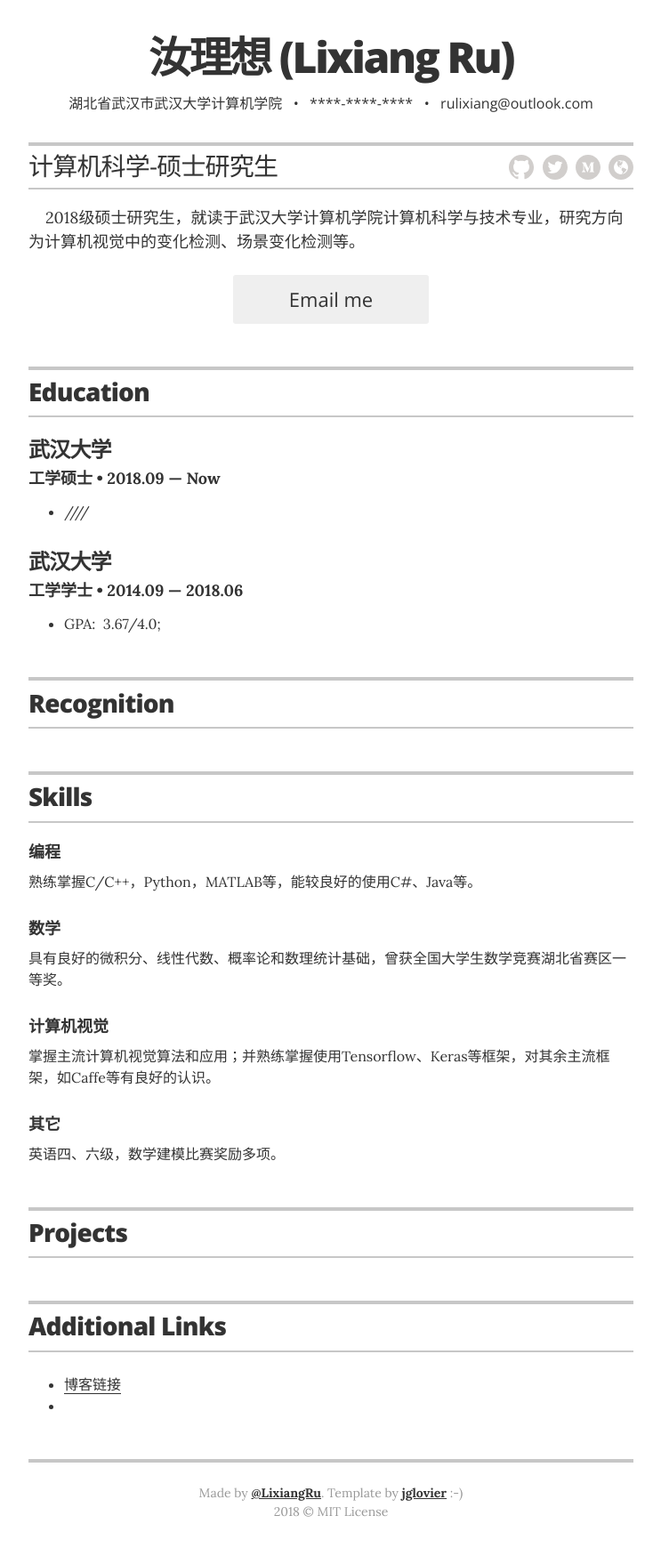
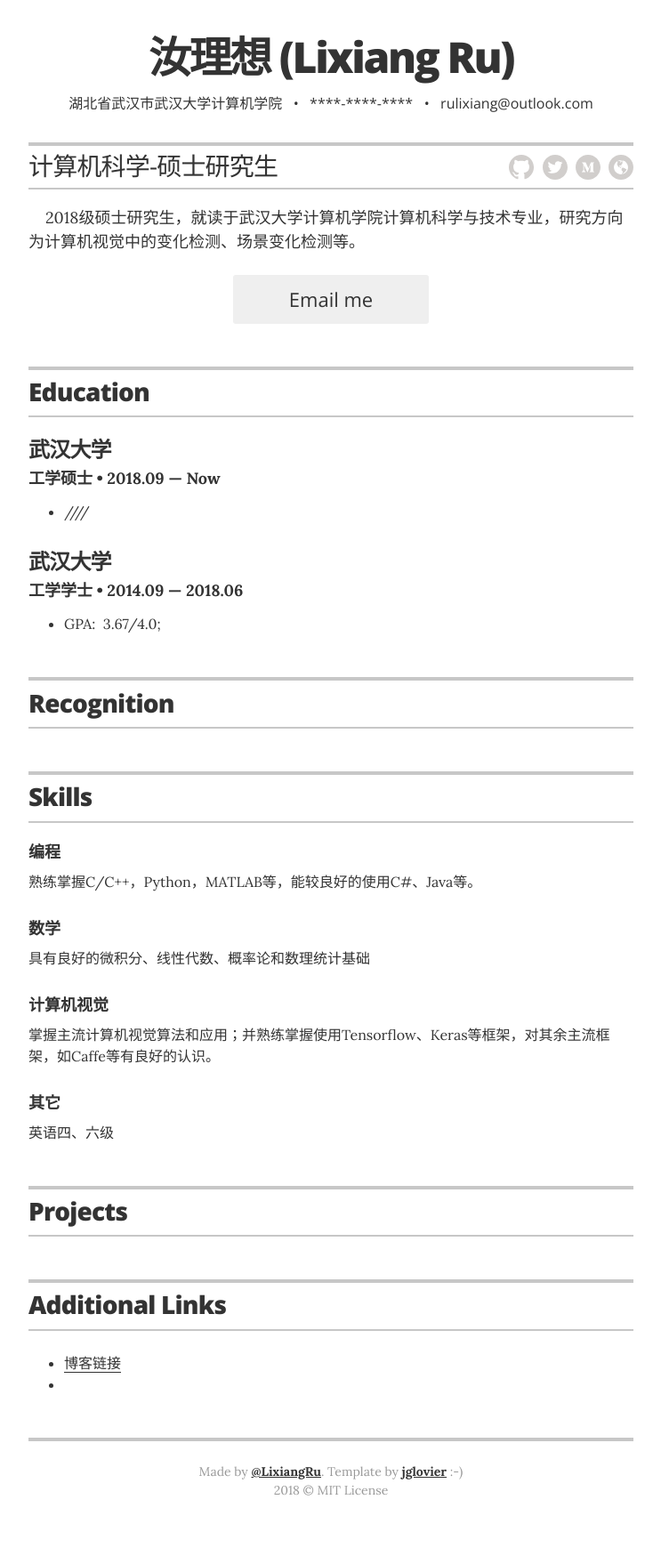
Before and after one commit to UmberJ/rulixiang.github.io, a Jekyll site: the page built from index.html, in a window 1280 px wide. Shown: the whole page at 89% size, without its empty margins (268-1011 px from the left). Built offline with Jekyll 4.4.1, drawn with Linux system fonts in a browser that asks for light colours; after the commit the page ends 1734 px from its top, so only the background shows below that.

Commit message:
Update skills.yml

```diff
--- a/_data/skills.yml
+++ b/_data/skills.yml
@@ -5,10 +5,12 @@
 
 # Communications strategy
 - skill: 数学
-  description: 具有良好的微积分、线性代数、概率论和数理统计基础，曾获全国大学生数学竞赛湖北省赛区一等奖。
+  description: 具有良好的微积分、线性代数、概率论和数理统计基础
+  #，曾获全国大学生数学竞赛湖北省赛区一等奖。
 
 - skill: 计算机视觉
   description: 掌握主流计算机视觉算法和应用；并熟练掌握使用Tensorflow、Keras等框架，对其余主流框架，如Caffe等有良好的认识。
 
 - skill: 其它
-  description: 英语四、六级，数学建模比赛奖励多项。
+  description: 英语四、六级
+  #，数学建模比赛奖励多项。
```
